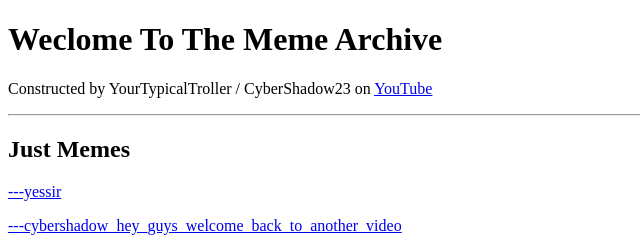
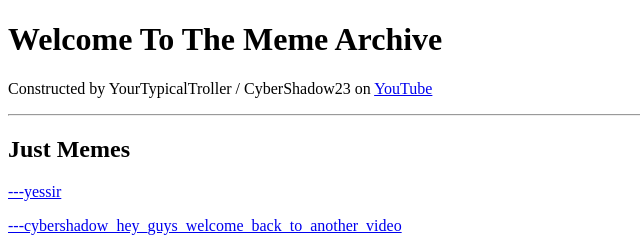
Before and after one commit to cybershadoww/thememearchive, a plain HTML site: page index.html in a window 1280 px wide. Shown: the top 240 px of the page, 0-640 px from the left. Drawn offline with Linux system fonts and the light colour scheme.

Commit message:
Update index.html

```diff
--- a/index.html
+++ b/index.html
@@ -7,7 +7,7 @@
 
 
         <body>
-                <h1>Weclome To The Meme Archive</h1>
+                <h1>Welcome To The Meme Archive</h1>
                 <p>Constructed by YourTypicalTroller / CyberShadow23 on <a href="http://www.youtube.com/channel/UC6tRQvNuO3VBKt8kCmwVipQ"> YouTube</a></p>
                 <hr />
                 <h2>Just Memes</h2>
```
